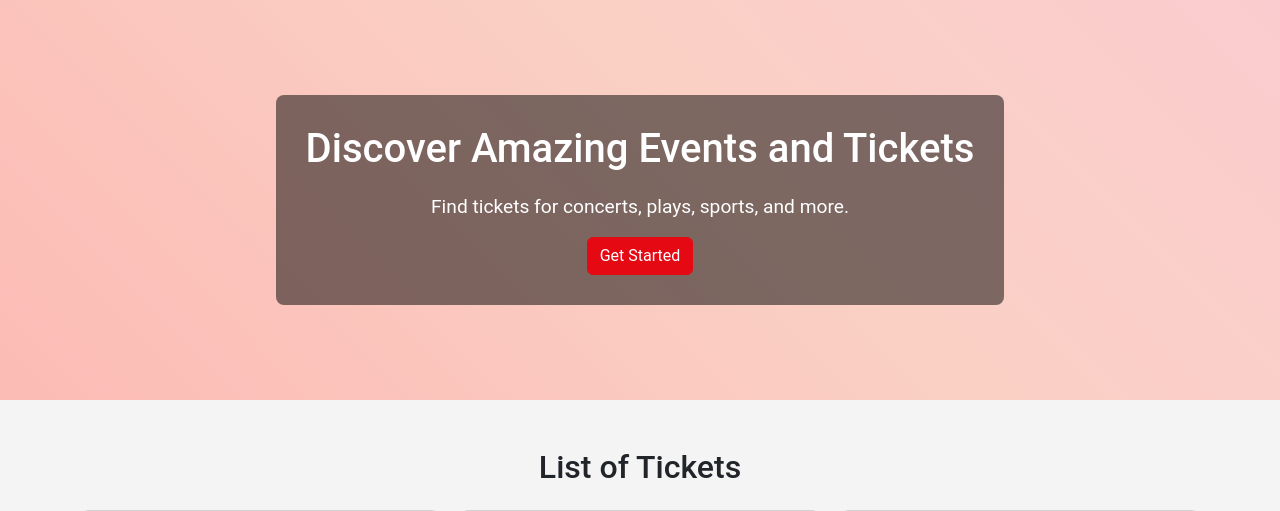
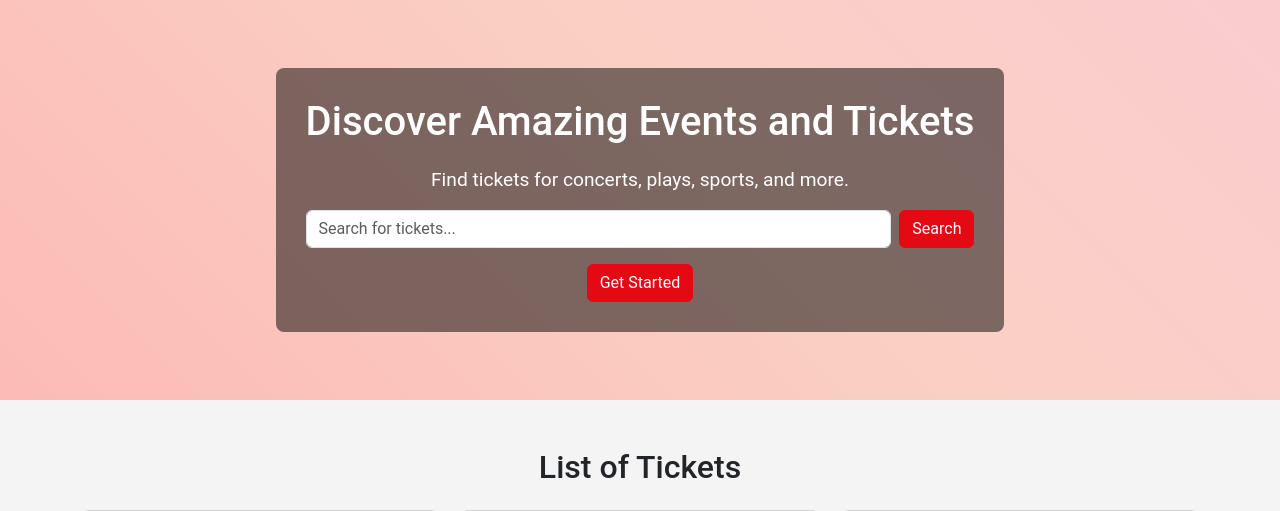
Before and after one commit to coderanantM/Ticket_reselling-platfform, a Django app: page / in a window 1280 px wide. Shown: the part 56-567 px from the top of the page. Run offline with Django 5.2, Linux system fonts and the light colour scheme; data comes from the database, SQL or seed files in the repository.

Commit message:
Changes made with search functionality

```diff
--- a/concert_ticket_reselling/tickets/templates/tickets/home.html
+++ b/concert_ticket_reselling/tickets/templates/tickets/home.html
@@ -96,18 +96,26 @@
         </div>
     {% endif %}
 
-    <!-- Hero Section -->
+    <!-- Hero Section with Search Form -->
     <div class="hero-section">
         <div class="hero-text">
             <h1>Discover Amazing Events and Tickets</h1>
             <p>Find tickets for concerts, plays, sports, and more.</p>
-            <a href="{% url 'register_seller' %}" class="btn btn-primary">Get Started</a>
+            <!-- Search Form -->
+            <form method="get" action="{% url 'home' %}" class="d-flex mt-3">
+                <input type="text" name="search" class="form-control" placeholder="Search for tickets..." value="{{ request.GET.search }}">
+                <button type="submit" class="btn btn-primary ms-2">Search</button>
+            </form>
+            <a href="{% url 'register_seller' %}" class="btn btn-primary mt-3">Get Started</a>
         </div>
     </div>
 
     <!-- Ticket Listings Section -->
     <div class="container mt-5">
         <h2 class="text-center mb-4">List of Tickets</h2>
+        {% if search_query %}
+            <h4>Search Results for: "{{ search_query }}"</h4>
+        {% endif %}
         <div class="row">
             {% for ticket in tickets %}
                 <div class="col-md-4">
--- a/concert_ticket_reselling/tickets/urls.py
+++ b/concert_ticket_reselling/tickets/urls.py
@@ -6,5 +6,6 @@ urlpatterns = [
     path('register/', views.register_seller, name='register_seller'),
     path('create_ticket/', views.create_ticket, name='create_ticket'),
     path('login/', views.seller_login, name='seller_login'),
-    path('about/', views.about, name='about'),
+    path('about/', views.about, name='about')
+
 ]
--- a/concert_ticket_reselling/tickets/views.py
+++ b/concert_ticket_reselling/tickets/views.py
@@ -5,27 +5,33 @@ from django.contrib.auth import login, authenticate
 from django.contrib.auth.forms import AuthenticationForm
 from .models import Ticket, SellerProfile, AdminSettings
 from .forms import TicketForm, SellerRegistrationForm
-
-def home(request):
-    tickets = Ticket.objects.all()
-    return render(request, 'tickets/home.html', {'tickets': tickets})
-
-from django.shortcuts import render, redirect, get_object_or_404
-from django.contrib import messages
-from django.contrib.auth.decorators import login_required
-from django.contrib.auth import login, authenticate
-from django.contrib.auth.forms import AuthenticationForm
-from .models import Ticket, SellerProfile, AdminSettings
-from .forms import TicketForm, SellerRegistrationForm
+from fuzzywuzzy import fuzz
+from fuzzywuzzy import process
 
 def home(request):
     tickets = Ticket.objects.all()
     admin_settings = AdminSettings.objects.first()  # Fetch admin settings (assuming only one entry)
     admin_whatsapp_number = admin_settings.admin_whatsapp_number if admin_settings else None
 
+    search_query = request.GET.get('search', '')
+
+    if search_query:
+        # Use fuzzywuzzy to perform the search
+        ticket_names = [ticket.event_name for ticket in tickets]
+
+        # Extract top 10 matched ticket names based on fuzzy search
+        matched_tickets = process.extract(search_query, ticket_names, limit=10)
+
+        # Filter tickets based on the matched names with a minimum score threshold (e.g., 70)
+        matched_ticket_names = [match[0] for match in matched_tickets if match[1] >= 70]
+
+        # Filter tickets based on the matched names (case-insensitive)
+        tickets = [ticket for ticket in tickets if ticket.event_name.lower() in [name.lower() for name in matched_ticket_names]]
+
     return render(request, 'tickets/home.html', {
         'tickets': tickets,
         'admin_whatsapp_number': admin_whatsapp_number,
+        'search_query': search_query
     })
 
 
```
